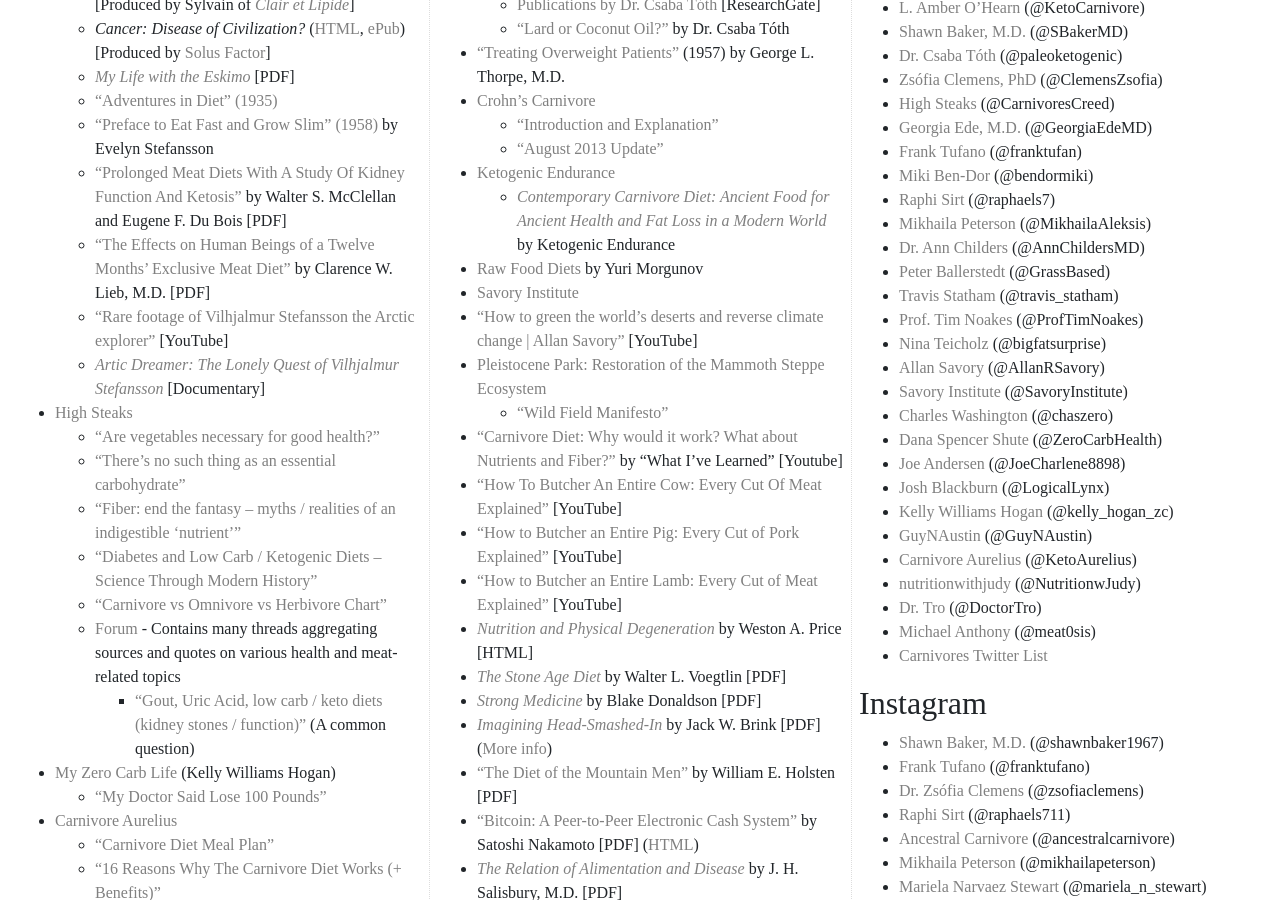
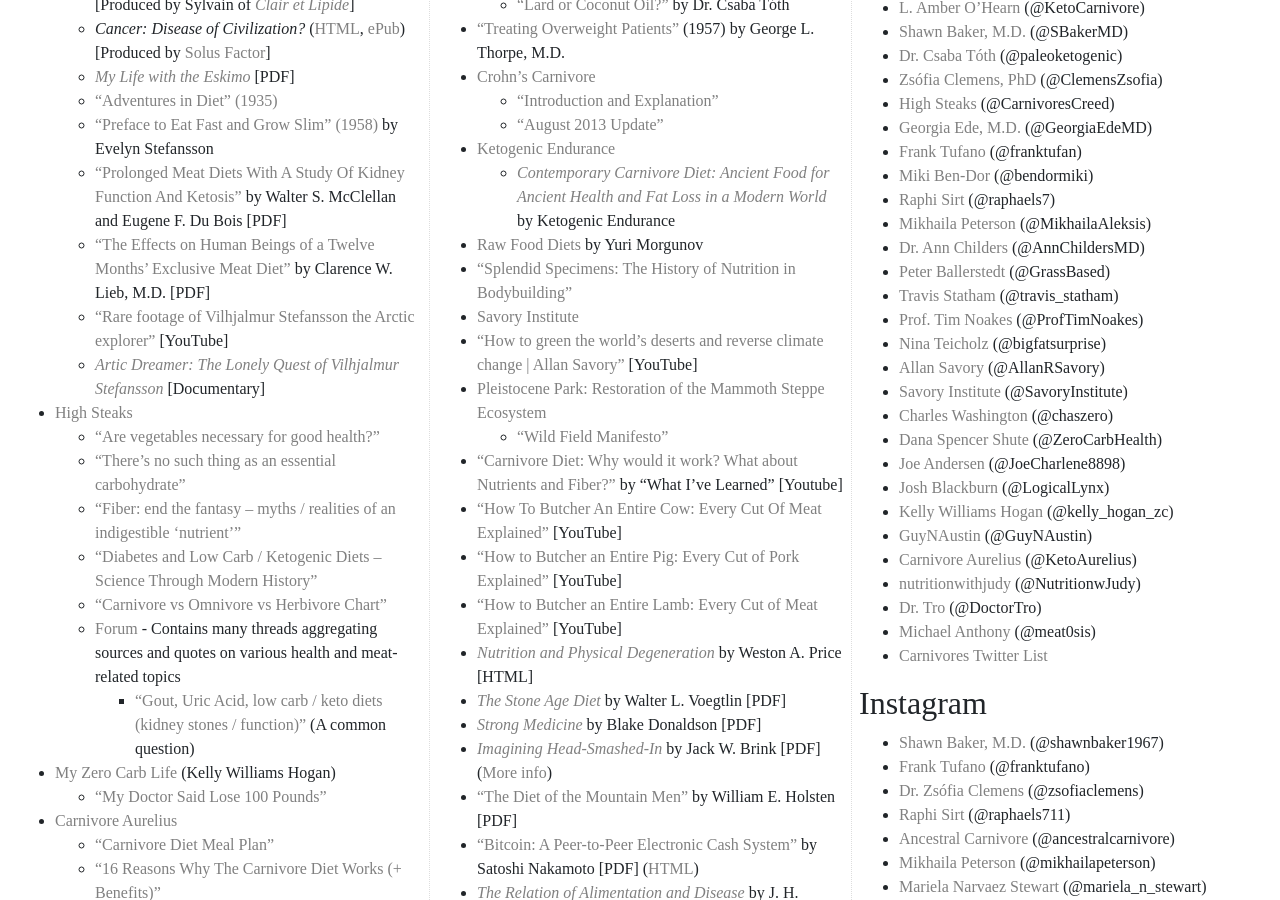
Before and after one commit to bitstein/justmeat.co, a Jekyll site: the page built from index.md, in a window 1280 px wide and 900 px high, scrolled down 687 px. Built offline with Jekyll 4.4.1, drawn with Linux system fonts in a browser that asks for light colours; nearby versions of some CDN libraries; some web fonts are replaced.

Commit message:
Add Splended Specimens

```diff
--- a/index.md
+++ b/index.md
@@ -92,6 +92,7 @@
 * [Ketogenic Endurance](https://ketogenicendurance.com/)
   * [_Contemporary Carnivore Diet: Ancient Food for Ancient Health and Fat Loss in a Modern World_](https://www.amazon.com/Contemporary-Carnivore-Diet-Ancient-Health-ebook/dp/B07H8GDSLQ/) by Ketogenic Endurance
 * [Raw Food Diets](https://rawdiets.wordpress.com/) by Yuri Morgunov
+* [“Splendid Specimens: The History of Nutrition in Bodybuilding”](https://www.westonaprice.org/health-topics/splendid-specimens-the-history-of-nutrition-in-bodybuilding/)
 * [Savory Institute](https://savory.global/)
 * [“How to green the world's deserts and reverse climate change \| Allan Savory”](https://www.youtube.com/watch?v=vpTHi7O66pI) [YouTube]
 * [Pleistocene Park: Restoration of the Mammoth Steppe Ecosystem](http://www.pleistocenepark.ru/en/)
```
